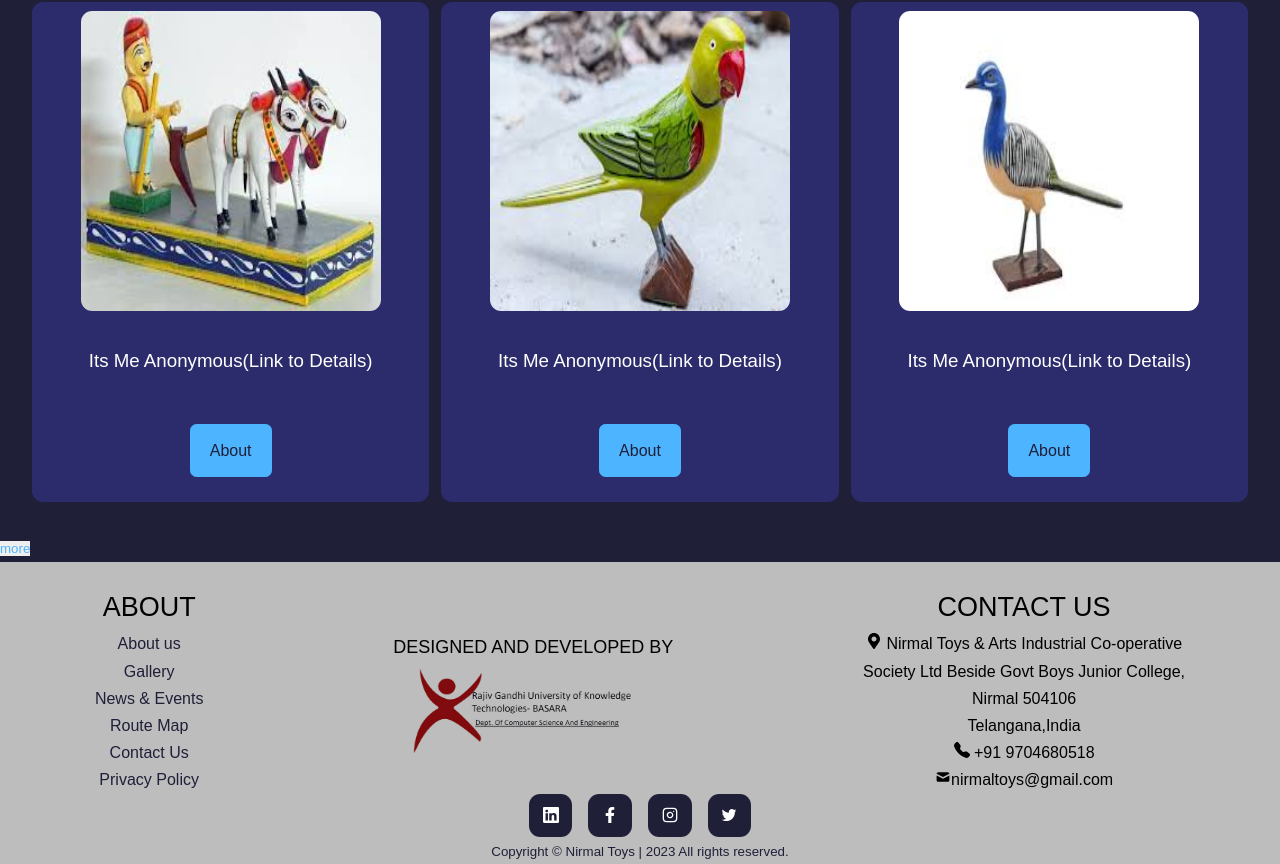
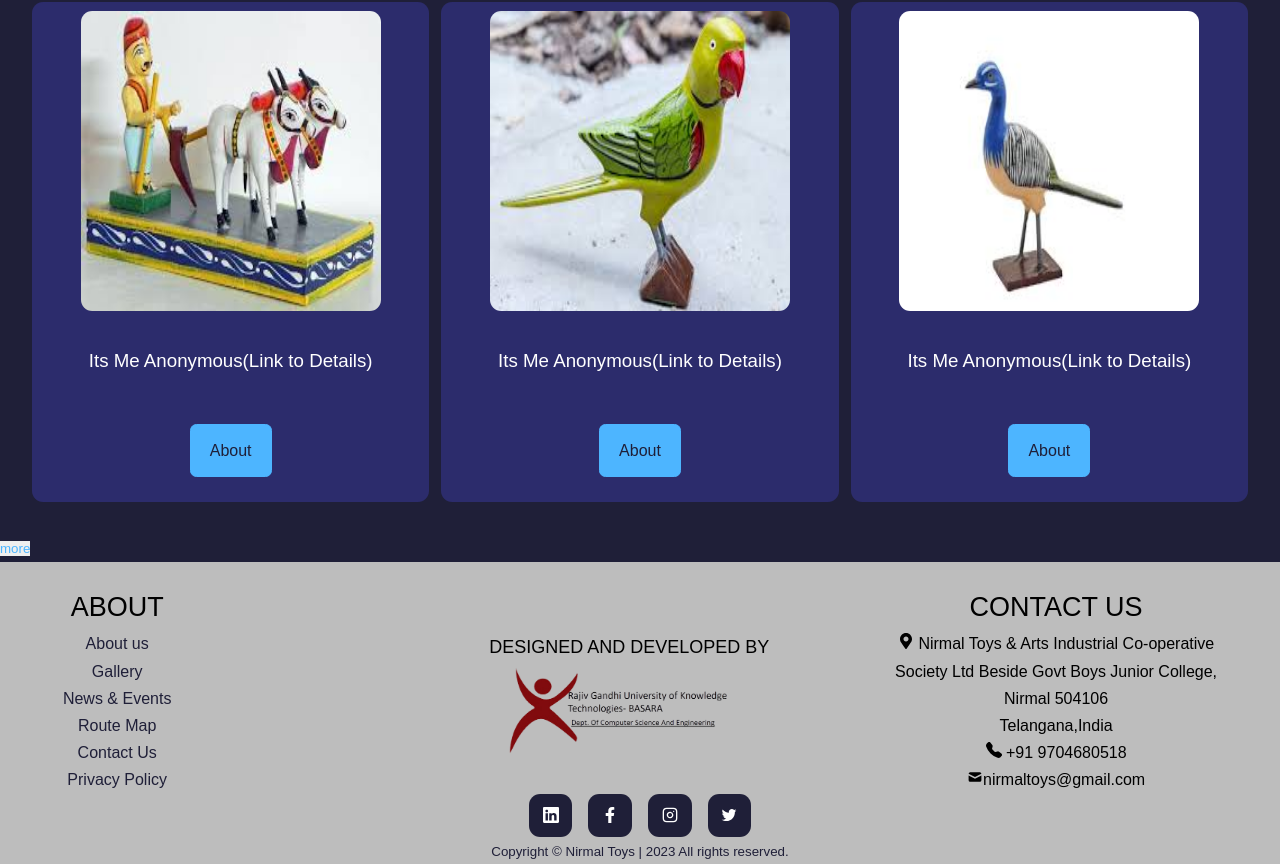
Before and after one commit to vinaymaggidi/NirmalToysMain, a React (Create React App) app: page /home in a window 1280 px wide. Shown: the part 665-1529 px from the top of the page. Built offline with nearby package versions, Linux system fonts and the light colour scheme.

Commit message:
Update footer.css

```diff
--- a/src/components/Footer/footer.css
+++ b/src/components/Footer/footer.css
@@ -24,6 +24,7 @@
 }
 .footerCenter{
     padding-top: 40px;
+    padding-left: 15%;
     text-align: center;
     /* padding-left: 234px; */
 }
@@ -31,8 +32,8 @@
     width: 240px;
     height: 100px;
     display: block;
-  margin-left: auto;
-  margin-right: auto;
+    margin-left: auto;
+    margin-right: auto;
 }
 .footerRight{
     padding-top: 23px;
@@ -107,6 +108,9 @@ footer a {
     .footerabove{
         padding: auto;
     }
+    .footerCenter{
+        padding-left: 0;
+    }
     .footerRight{
         width: auto;
         padding-top: 23px;
```
